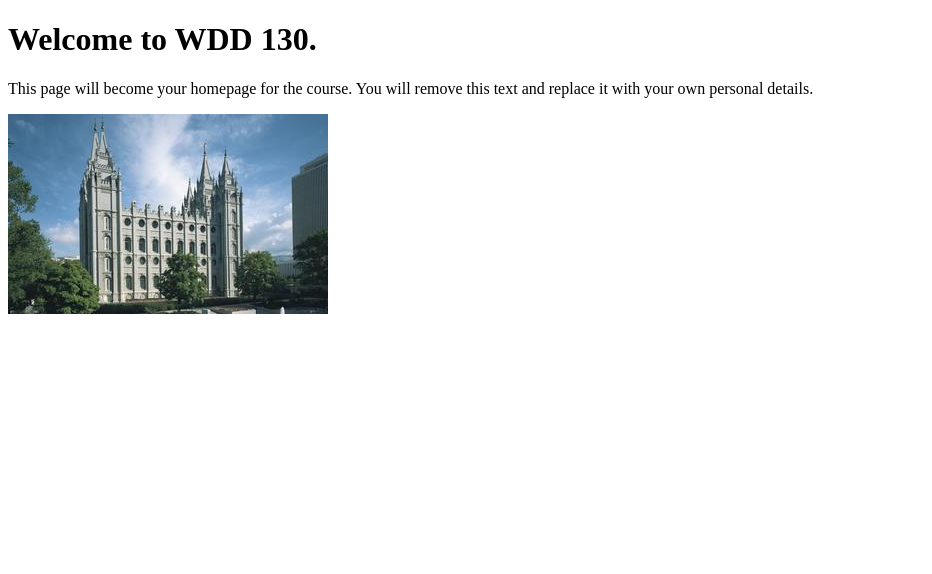
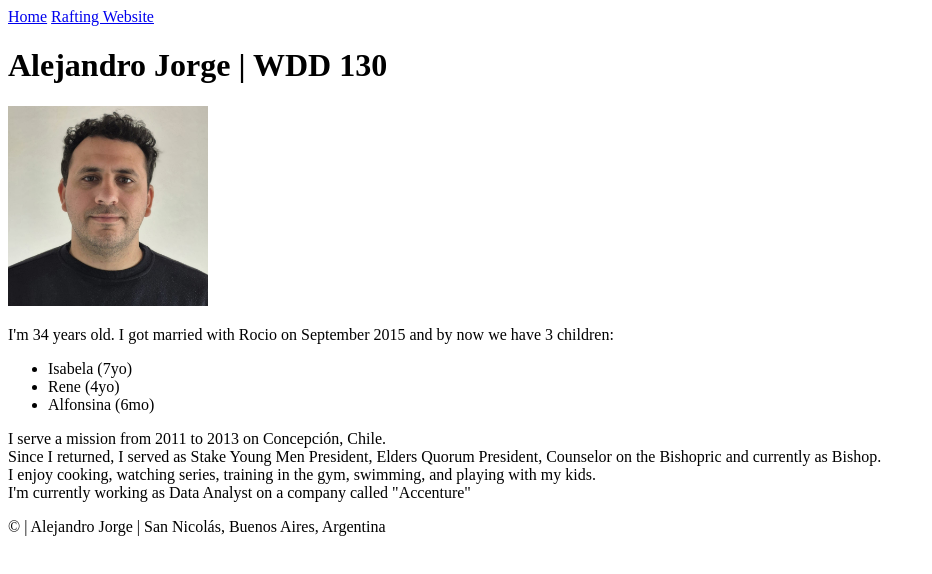
Before and after one commit to alejandrojorgebyui/WDD130, a plain HTML site: page index.html in a window 1280 px wide. Shown: the whole page, without its empty margins (0-932 px from the left). Drawn offline with Linux system fonts and the light colour scheme.

Commit message:
Added main data for my home page

```diff
--- a/index.html
+++ b/index.html
@@ -1,14 +1,41 @@
 <!DOCTYPE html>
-<html lang="en">
+<html lang="en-US">
+
 <head>
     <meta charset="UTF-8">
     <meta name="viewport" content="width=device-width, initial-scale=1.0">
-    <title>WDD 130 | Personal Homepage</title>
+    <title>Alejandro Jorge | WDD 130</title>
 </head>
+
 <body>
-    <h1>Welcome to WDD 130.</h1>
-    <p>This page will become your homepage for the course. You will remove this text and replace it with your own personal details.</p>
+    <header>
+        <nav>
+            <a href="#">Home</a>
+            <a href="wwr">Rafting Website</a>
+        </nav>
+    </header>
 
-    <img src="images/salt-lake-temple.jpg" alt="The Salt Lake Temple.">
+    <main>
+        <h1>Alejandro Jorge | WDD 130</h1>
+        <img src="images/profile.jpg" alt="Profile Picture" width="200">
+        <p>I'm 34 years old. I got married with Rocio on September 2015 and by now we have 3 children:
+        <ul>
+            <li>Isabela (7yo)</li>
+            <li>Rene (4yo)</li>
+            <li>Alfonsina (6mo)</li>
+        </ul>
+        I serve a mission from 2011 to 2013 on Concepción, Chile. <br>
+        Since I returned, I served as Stake Young Men President, Elders Quorum President,
+        Counselor on the Bishopric and currently as Bishop.<br>
+
+        I enjoy cooking, watching series, training in the gym, swimming, and playing with my kids.<br>
+        I'm currently working as Data Analyst on a company called "Accenture"
+        </p>
+    </main>
+
+    <footer>
+        <p>&copy; | Alejandro Jorge | San Nicolás, Buenos Aires, Argentina</p>
+    </footer>
 </body>
+
 </html>
```
Also changed, not shown: images/profile.jpg (added), volumes.txt (added).
